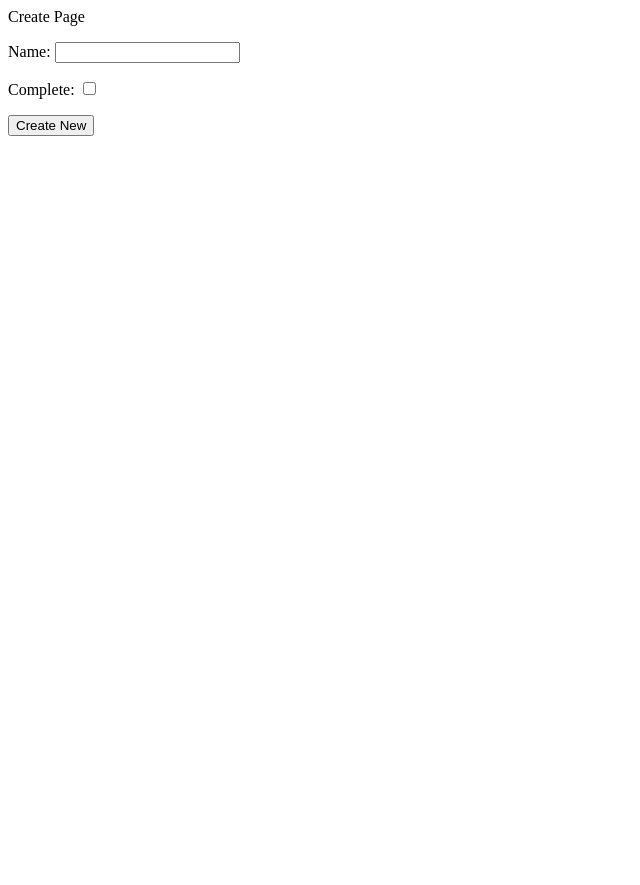
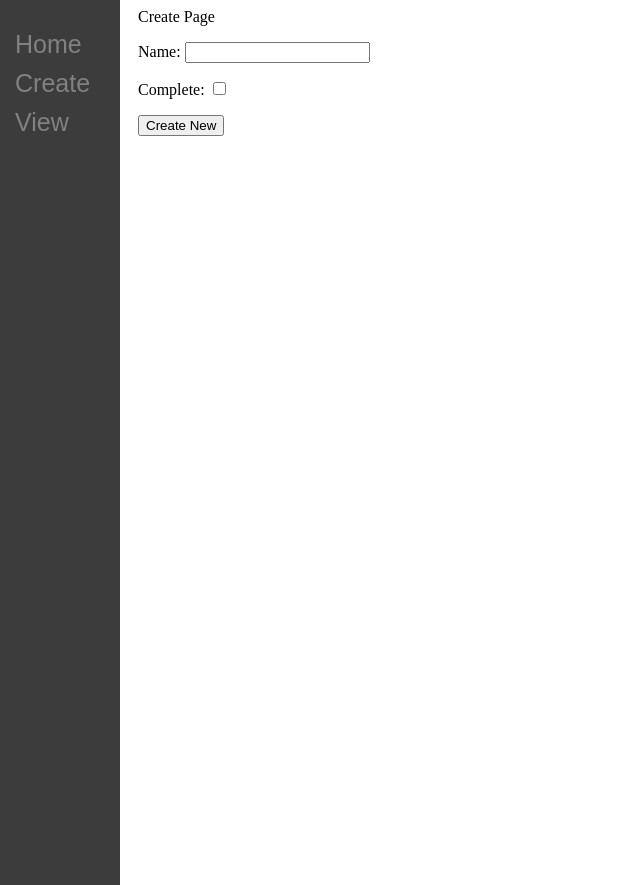
Before and after one commit to faruksaritepeci/djangoserver, a Django app: page /create/ in a window 1280 px wide. Shown: the whole page, without its empty margins (0-640 px from the left). Run offline with Django 4.2, Linux system fonts and the light colour scheme.

Commit message:
Added basic navigation and styling

```diff
--- a/main/templates/main/base.html
+++ b/main/templates/main/base.html
@@ -3,9 +3,47 @@
     <head>
         <meta charset="UTF-8">
         <title>{% block title %}Faruk Django Test{% endblock %}</title>
+
+        <style type="text/css">
+            .sidebar{
+                height:100%;
+                width: 120px;
+                position: fixed;
+                z-index: 1;
+                top: 0;
+                left:0;
+                background-color: rgb(60, 60, 60);
+                overflow-x: hidden;
+                padding-top: 25px;
+            }
+
+            .sidebar a {
+                padding: 5px 5px 5px 15px;
+                text-decoration: none;
+                color: #818181;
+                font-size: 25px;
+                font-family: Arial, Helvetica, sans-serif;
+                display: block;
+            }
+
+            .sidebar a:hover {
+                color: #f1f1f1;
+            }
+
+            .main {
+                margin-left: 120px;
+                padding: 0px 10px;
+            }
+        </style>
     </head>
     <body>
-        <div id="content" name="content">
+        <div class="sidebar">
+            <a href="/home">Home</a>
+            <a href="/create">Create</a>
+            <a href="/2">View</a>
+        </div>
+
+        <div class = "main" id="content" name="content">
             {% block content %}
 
             {% endblock %}
```
